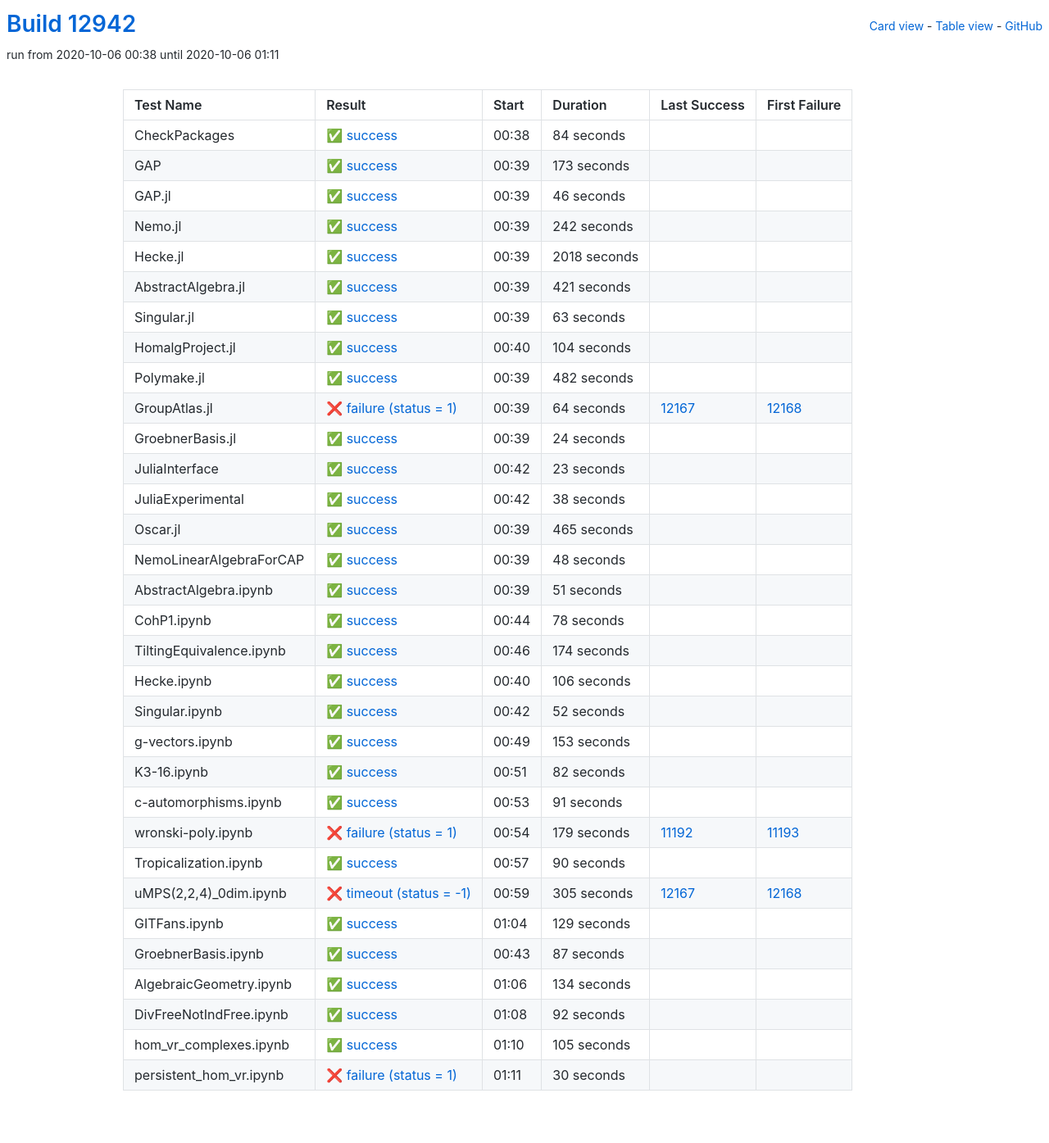
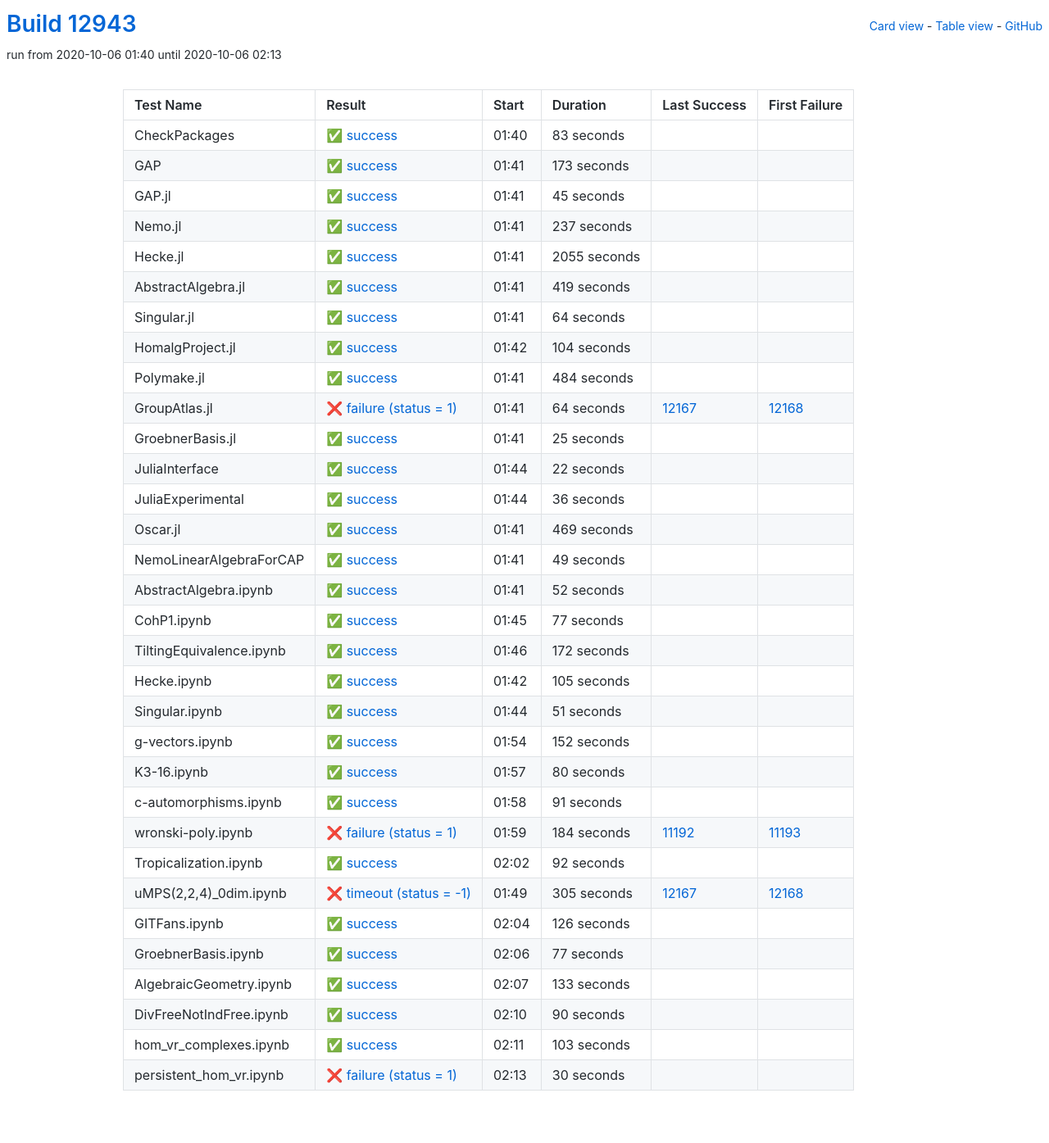
Before and after one commit to oscar-system/oscar-ci-status, a Jekyll site: the page built from table.html, in a window 1280 px wide. Shown: the whole page at 82% size. Built offline with Jekyll 4.4.1, drawn with Linux system fonts in a browser that asks for light colours.

Commit message:
Build #12943

```diff
--- a/_data/ci.yml
+++ b/_data/ci.yml
@@ -1,6 +1,6 @@
 ---
-build: 12942
-build_url: https://oscarci.mathematik.uni-kl.de/job/oscar/12942/
+build: 12943
+build_url: https://oscarci.mathematik.uni-kl.de/job/oscar/12943/
 job: oscar
 organization: oscar-system
 repo: oscar-ci-status
@@ -8,20 +8,20 @@ repourl: https://github.com/oscar-system/oscar-ci-status
 tests:
 - name: CheckPackages
   id: checkpackages
-  log: https://oscarci.mathematik.uni-kl.de/job/oscar/12942/artifact/logs/build-12942/CheckPackages.log
-  start: 2020-10-06 00:38
+  log: https://oscarci.mathematik.uni-kl.de/job/oscar/12943/artifact/logs/build-12943/CheckPackages.log
+  start: 2020-10-06 01:40
   success: true
   exitcode: 0
   status: success
-  duration: 84
+  duration: 83
   last_success: false
   last_success_url:
   first_failure: false
   first_failure_url:
 - name: GAP
   id: gap
-  log: https://oscarci.mathematik.uni-kl.de/job/oscar/12942/artifact/logs/build-12942/GAP.log
-  start: 2020-10-06 00:39
+  log: https://oscarci.mathematik.uni-kl.de/job/oscar/12943/artifact/logs/build-12943/GAP.log
+  start: 2020-10-06 01:41
   success: true
   exitcode: 0
   status: success
@@ -32,68 +32,68 @@ tests:
   first_failure_url:
 - name: GAP.jl
   id: gap-jl
-  log: https://oscarci.mathematik.uni-kl.de/job/oscar/12942/artifact/logs/build-12942/GAP.jl.log
-  start: 2020-10-06 00:39
+  log: https://oscarci.mathematik.uni-kl.de/job/oscar/12943/artifact/logs/build-12943/GAP.jl.log
+  start: 2020-10-06 01:41
   success: true
   exitcode: 0
   status: success
-  duration: 46
+  duration: 45
   last_success: false
   last_success_url:
   first_failure: false
   first_failure_url:
 - name: Nemo.jl
   id: nemo-jl
-  log: https://oscarci.mathematik.uni-kl.de/job/oscar/12942/artifact/logs/build-12942/Nemo.jl.log
-  start: 2020-10-06 00:39
+  log: https://oscarci.mathematik.uni-kl.de/job/oscar/12943/artifact/logs/build-12943/Nemo.jl.log
+  start: 2020-10-06 01:41
   success: true
   exitcode: 0
   status: success
-  duration: 242
+  duration: 237
   last_success: false
   last_success_url:
   first_failure: false
   first_failure_url:
 - name: Hecke.jl
   id: hecke-jl
-  log: https://oscarci.mathematik.uni-kl.de/job/oscar/12942/artifact/logs/build-12942/Hecke.jl.log
-  start: 2020-10-06 00:39
+  log: https://oscarci.mathematik.uni-kl.de/job/oscar/12943/artifact/logs/build-12943/Hecke.jl.log
+  start: 2020-10-06 01:41
   success: true
   exitcode: 0
   status: success
-  duration: 2018
+  duration: 2055
   last_success: false
   last_success_url:
   first_failure: false
   first_failure_url:
 - name: AbstractAlgebra.jl
   id: abstractalgebra-jl
-  log: https://oscarci.mathematik.uni-kl.de/job/oscar/12942/artifact/logs/build-12942/AbstractAlgebra.jl.log
-  start: 2020-10-06 00:39
+  log: https://oscarci.mathematik.uni-kl.de/job/oscar/12943/artifact/logs/build-12943/AbstractAlgebra.jl.log
+  start: 2020-10-06 01:41
   success: true
   exitcode: 0
   status: success
-  duration: 421
+  duration: 419
   last_success: false
   last_success_url:
   first_failure: false
   first_failure_url:
 - name: Singular.jl
   id: singular-jl
-  log: https://oscarci.mathematik.uni-kl.de/job/oscar/12942/artifact/logs/build-12942/Singular.jl.log
-  start: 2020-10-06 00:39
+  log: https://oscarci.mathematik.uni-kl.de/job/oscar/12943/artifact/logs/build-12943/Singular.jl.log
+  start: 2020-10-06 01:41
   success: true
   exitcode: 0
   status: success
-  duration: 63
+  duration: 64
   last_success: false
   last_success_url:
   first_failure: false
   first_failure_url:
 - name: HomalgProject.jl
   id: homalgproject-jl
-  log: https://oscarci.mathematik.uni-kl.de/job/oscar/12942/artifact/logs/build-12942/HomalgProject.jl.log
-  start: 2020-10-06 00:40
+  log: https://oscarci.mathematik.uni-kl.de/job/oscar/12943/artifact/logs/build-12943/HomalgProject.jl.log
+  start: 2020-10-06 01:42
   success: true
   exitcode: 0
   status: success
@@ -104,20 +104,20 @@ tests:
   first_failure_url:
 - name: Polymake.jl
   id: polymake-jl
-  log: https://oscarci.mathematik.uni-kl.de/job/oscar/12942/artifact/logs/build-12942/Polymake.jl.log
-  start: 2020-10-06 00:39
+  log: https://oscarci.mathematik.uni-kl.de/job/oscar/12943/artifact/logs/build-12943/Polymake.jl.log
+  start: 2020-10-06 01:41
   success: true
   exitcode: 0
   status: success
-  duration: 482
+  duration: 484
   last_success: false
   last_success_url:
   first_failure: false
   first_failure_url:
 - name: GroupAtlas.jl
   id: groupatlas-jl
-  log: https://oscarci.mathematik.uni-kl.de/job/oscar/12942/artifact/logs/build-12942/GroupAtlas.jl.log
-  start: 2020-10-06 00:39
+  log: https://oscarci.mathematik.uni-kl.de/job/oscar/12943/artifact/logs/build-12943/GroupAtlas.jl.log
+  start: 2020-10-06 01:41
   success: false
   exitcode: 1
   status: failure
@@ -128,68 +128,116 @@ tests:
   first_failure_url: https://oscarci.mathematik.uni-kl.de/job/oscar/12168/
 - name: GroebnerBasis.jl
   id: groebnerbasis-jl
-  log: https://oscarci.mathematik.uni-kl.de/job/oscar/12942/artifact/logs/build-12942/GroebnerBasis.jl.log
-  start: 2020-10-06 00:39
+  log: https://oscarci.mathematik.uni-kl.de/job/oscar/12943/artifact/logs/build-12943/GroebnerBasis.jl.log
+  start: 2020-10-06 01:41
   success: true
   exitcode: 0
   status: success
-  duration: 24
+  duration: 25
   last_success: false
   last_success_url:
   first_failure: false
   first_failure_url:
 - name: JuliaInterface
   id: juliainterface
-  log: https://oscarci.mathematik.uni-kl.de/job/oscar/12942/artifact/logs/build-12942/JuliaInterface.log
-  start: 2020-10-06 00:42
+  log: https://oscarci.mathematik.uni-kl.de/job/oscar/12943/artifact/logs/build-12943/JuliaInterface.log
+  start: 2020-10-06 01:44
   success: true
   exitcode: 0
   status: success
-  duration: 23
+  duration: 22
   last_success: false
   last_success_url:
   first_failure: false
   first_failure_url:
 - name: JuliaExperimental
   id: juliaexperimental
-  log: https://oscarci.mathematik.uni-kl.de/job/oscar/12942/artifact/logs/build-12942/JuliaExperimental.log
-  start: 2020-10-06 00:42
+  log: https://oscarci.mathematik.uni-kl.de/job/oscar/12943/artifact/logs/build-12943/JuliaExperimental.log
+  start: 2020-10-06 01:44
   success: true
   exitcode: 0
   status: success
-  duration: 38
+  duration: 36
   last_success: false
   last_success_url:
   first_failure: false
   first_failure_url:
 - name: Oscar.jl
   id: oscar-jl
-  log: https://oscarci.mathematik.uni-kl.de/job/oscar/12942/artifact/logs/build-12942/Oscar.jl.log
-  start: 2020-10-06 00:39
+  log: https://oscarci.mathematik.uni-kl.de/job/oscar/12943/artifact/logs/build-12943/Oscar.jl.log
+  start: 2020-10-06 01:41
   success: true
   exitcode: 0
   status: success
-  duration: 465
+  duration: 469
   last_success: false
   last_success_url:
   first_failure: false
   first_failure_url:
 - name: NemoLinearAlgebraForCAP
   id: nemolinearalgebraforcap
-  log: https://oscarci.mathematik.uni-kl.de/job/oscar/12942/artifact/logs/build-12942/NemoLinearAlgebraForCAP.log
-  start: 2020-10-06 00:39
+  log: https://oscarci.mathematik.uni-kl.de/job/oscar/12943/artifact/logs/build-12943/NemoLinearAlgebraForCAP.log
+  start: 2020-10-06 01:41
   success: true
   exitcode: 0
   status: success
-  duration: 48
+  duration: 49
   last_success: false
   last_success_url:
   first_failure: false
   first_failure_url:
 - name: AbstractAlgebra.ipynb
   id: abstractalgebra-ipynb
-  log: https://oscarci.mathematik.uni-kl.de/job/oscar/12942/artifact/logs/build-12942/AbstractAlgebra.ipynb.log
-  start: 2020-10-06 00:39
+  log: https://oscarci.mathematik.uni-kl.de/job/oscar/12943/artifact/logs/build-12943/AbstractAlgebra.ipynb.log
+  start: 2020-10-06 01:41
+  success: true
+  exitcode: 0
+  status: success
+  duration: 52
+  last_success: false
+  last_success_url:
+  first_failure: false
+  first_failure_url:
+- name: CohP1.ipynb
+  id: cohp1-ipynb
+  log: https://oscarci.mathematik.uni-kl.de/job/oscar/12943/artifact/logs/build-12943/CohP1.ipynb.log
+  start: 2020-10-06 01:45
+  success: true
+  exitcode: 0
+  status: success
+  duration: 77
+  last_success: false
+  last_success_url:
+  first_failure: false
+  first_failure_url:
+- name: TiltingEquivalence.ipynb
+  id: tiltingequivalence-ipynb
+  log: https://oscarci.mathematik.uni-kl.de/job/oscar/12943/artifact/logs/build-12943/TiltingEquivalence.ipynb.log
+  start: 2020-10-06 01:46
+  success: true
+  exitcode: 0
+  status: success
+  duration: 172
+  last_success: false
+  last_success_url:
+  first_failure: false
+  first_failure_url:
+- name: Hecke.ipynb
+  id: hecke-ipynb
+  log: https://oscarci.mathematik.uni-kl.de/job/oscar/12943/artifact/logs/build-12943/Hecke.ipynb.log
+  start: 2020-10-06 01:42
+  success: true
+  exitcode: 0
+  status: success
+  duration: 105
+  last_success: false
+  last_success_url:
+  first_failure: false
+  first_failure_url:
+- name: Singular.ipynb
+  id: singular-ipynb
+  log: https://oscarci.mathematik.uni-kl.de/job/oscar/12943/artifact/logs/build-12943/Singular.ipynb.log
+  start: 2020-10-06 01:44
   success: true
   exitcode: 0
   status: success
@@ -198,82 +246,34 @@ tests:
   last_success_url:
   first_failure: false
   first_failure_url:
-- name: CohP1.ipynb
-  id: cohp1-ipynb
-  log: https://oscarci.mathematik.uni-kl.de/job/oscar/12942/artifact/logs/build-12942/CohP1.ipynb.log
-  start: 2020-10-06 00:44
+- name: g-vectors.ipynb
+  id: g-vectors-ipynb
+  log: https://oscarci.mathematik.uni-kl.de/job/oscar/12943/artifact/logs/build-12943/g-vectors.ipynb.log
+  start: 2020-10-06 01:54
   success: true
   exitcode: 0
   status: success
-  duration: 78
-  last_success: false
-  last_success_url:
-  first_failure: false
-  first_failure_url:
-- name: TiltingEquivalence.ipynb
-  id: tiltingequivalence-ipynb
-  log: https://oscarci.mathematik.uni-kl.de/job/oscar/12942/artifact/logs/build-12942/TiltingEquivalence.ipynb.log
-  start: 2020-10-06 00:46
-  success: true
-  exitcode: 0
-  status: success
-  duration: 174
-  last_success: false
-  last_success_url:
-  first_failure: false
-  first_failure_url:
-- name: Hecke.ipynb
-  id: hecke-ipynb
-  log: https://oscarci.mathematik.uni-kl.de/job/oscar/12942/artifact/logs/build-12942/Hecke.ipynb.log
-  start: 2020-10-06 00:40
-  success: true
-  exitcode: 0
-  status: success
-  duration: 106
-  last_success: false
-  last_success_url:
-  first_failure: false
-  first_failure_url:
-- name: Singular.ipynb
-  id: singular-ipynb
-  log: https://oscarci.mathematik.uni-kl.de/job/oscar/12942/artifact/logs/build-12942/Singular.ipynb.log
-  start: 2020-10-06 00:42
-  success: true
-  exitcode: 0
-  status: success
-  duration: 52
-  last_success: false
-  last_success_url:
-  first_failure: false
-  first_failure_url:
-- name: g-vectors.ipynb
-  id: g-vectors-ipynb
-  log: https://oscarci.mathematik.uni-kl.de/job/oscar/12942/artifact/logs/build-12942/g-vectors.ipynb.log
-  start: 2020-10-06 00:49
-  success: true
-  exitcode: 0
-  status: success
-  duration: 153
+  duration: 152
   last_success: false
   last_success_url:
   first_failure: false
   first_failure_url:
 - name: K3-16.ipynb
   id: k3-16-ipynb
-  log: https://oscarci.mathematik.uni-kl.de/job/oscar/12942/artifact/logs/build-12942/K3-16.ipynb.log
-  start: 2020-10-06 00:51
+  log: https://oscarci.mathematik.uni-kl.de/job/oscar/12943/artifact/logs/build-12943/K3-16.ipynb.log
+  start: 2020-10-06 01:57
   success: true
   exitcode: 0
   status: success
-  duration: 82
+  duration: 80
   last_success: false
   last_success_url:
   first_failure: false
   first_failure_url:
 - name: c-automorphisms.ipynb
   id: c-automorphisms-ipynb
-  log: https://oscarci.mathematik.uni-kl.de/job/oscar/12942/artifact/logs/build-12942/c-automorphisms.ipynb.log
-  start: 2020-10-06 00:53
+  log: https://oscarci.mathematik.uni-kl.de/job/oscar/12943/artifact/logs/build-12943/c-automorphisms.ipynb.log
+  start: 2020-10-06 01:58
   success: true
   exitcode: 0
   status: success
@@ -284,32 +284,32 @@ tests:
   first_failure_url:
 - name: wronski-poly.ipynb
   id: wronski-poly-ipynb
-  log: https://oscarci.mathematik.uni-kl.de/job/oscar/12942/artifact/logs/build-12942/wronski-poly.ipynb.log
-  start: 2020-10-06 00:54
+  log: https://oscarci.mathematik.uni-kl.de/job/oscar/12943/artifact/logs/build-12943/wronski-poly.ipynb.log
+  start: 2020-10-06 01:59
   success: false
   exitcode: 1
   status: failure
-  duration: 179
+  duration: 184
   last_success: 11192
   last_success_url: https://oscarci.mathematik.uni-kl.de/job/oscar/11192/
   first_failure: 11193
   first_failure_url: https://oscarci.mathematik.uni-kl.de/job/oscar/11193/
 - name: Tropicalization.ipynb
   id: tropicalization-ipynb
-  log: https://oscarci.mathematik.uni-kl.de/job/oscar/12942/artifact/logs/build-12942/Tropicalization.ipynb.log
-  start: 2020-10-06 00:57
+  log: https://oscarci.mathematik.uni-kl.de/job/oscar/12943/artifact/logs/build-12943/Tropicalization.ipynb.log
+  start: 2020-10-06 02:02
   success: true
   exitcode: 0
   status: success
-  duration: 90
+  duration: 92
   last_success: false
   last_success_url:
   first_failure: false
   first_failure_url:
 - name: uMPS(2,2,4)_0dim.ipynb
   id: umps-2-2-4-0dim-ipynb
-  log: https://oscarci.mathematik.uni-kl.de/job/oscar/12942/artifact/logs/build-12942/uMPS-2-2-4-_0dim.ipynb.log
-  start: 2020-10-06 00:59
+  log: https://oscarci.mathematik.uni-kl.de/job/oscar/12943/artifact/logs/build-12943/uMPS-2-2-4-_0dim.ipynb.log
+  start: 2020-10-06 01:49
   success: false
   exitcode: -1
   status: timeout
@@ -320,68 +320,68 @@ tests:
   first_failure_url: https://oscarci.mathematik.uni-kl.de/job/oscar/12168/
 - name: GITFans.ipynb
   id: gitfans-ipynb
-  log: https://oscarci.mathematik.uni-kl.de/job/oscar/12942/artifact/logs/build-12942/GITFans.ipynb.log
-  start: 2020-10-06 01:04
+  log: https://oscarci.mathematik.uni-kl.de/job/oscar/12943/artifact/logs/build-12943/GITFans.ipynb.log
+  start: 2020-10-06 02:04
   success: true
   exitcode: 0
   status: success
-  duration: 129
+  duration: 126
   last_success: false
   last_success_url:
   first_failure: false
   first_failure_url:
 - name: GroebnerBasis.ipynb
   id: groebnerbasis-ipynb
-  log: https://oscarci.mathematik.uni-kl.de/job/oscar/12942/artifact/logs/build-12942/GroebnerBasis.ipynb.log
-  start: 2020-10-06 00:43
+  log: https://oscarci.mathematik.uni-kl.de/job/oscar/12943/artifact/logs/build-12943/GroebnerBasis.ipynb.log
+  start: 2020-10-06 02:06
   success: true
   exitcode: 0
   status: success
-  duration: 87
+  duration: 77
   last_success: false
   last_success_url:
   first_failure: false
   first_failure_url:
 - name: AlgebraicGeometry.ipynb
   id: algebraicgeometry-ipynb
-  log: https://oscarci.mathematik.uni-kl.de/job/oscar/12942/artifact/logs/build-12942/AlgebraicGeometry.ipynb.log
-  start: 2020-10-06 01:06
+  log: https://oscarci.mathematik.uni-kl.de/job/oscar/12943/artifact/logs/build-12943/AlgebraicGeometry.ipynb.log
+  start: 2020-10-06 02:07
   success: true
   exitcode: 0
   status: success
-  duration: 134
+  duration: 133
   last_success: false
   last_success_url:
   first_failure: false
   first_failure_url:
 - name: DivFreeNotIndFree.ipynb
   id: divfreenotindfree-ipynb
-  log: https://oscarci.mathematik.uni-kl.de/job/oscar/12942/artifact/logs/build-12942/DivFreeNotIndFree.ipynb.log
-  start: 2020-10-06 01:08
+  log: https://oscarci.mathematik.uni-kl.de/job/oscar/12943/artifact/logs/build-12943/DivFreeNotIndFree.ipynb.log
+  start: 2020-10-06 02:10
   success: true
   exitcode: 0
   status: success
-  duration: 92
+  duration: 90
   last_success: false
   last_success_url:
   first_failure: false
   first_failure_url:
 - name: hom_vr_complexes.ipynb
   id: hom-vr-complexes-ipynb
-  log: https://oscarci.mathematik.uni-kl.de/job/oscar/12942/artifact/logs/build-12942/hom_vr_complexes.ipynb.log
-  start: 2020-10-06 01:10
+  log: https://oscarci.mathematik.uni-kl.de/job/oscar/12943/artifact/logs/build-12943/hom_vr_complexes.ipynb.log
+  start: 2020-10-06 02:11
   success: true
   exitcode: 0
   status: success
-  duration: 105
+  duration: 103
   last_success: false
   last_success_url:
   first_failure: false
   first_failure_url:
 - name: persistent_hom_vr.ipynb
   id: persistent-hom-vr-ipynb
-  log: https://oscarci.mathematik.uni-kl.de/job/oscar/12942/artifact/logs/build-12942/persistent_hom_vr.ipynb.log
-  start: 2020-10-06 01:11
+  log: https://oscarci.mathematik.uni-kl.de/job/oscar/12943/artifact/logs/build-12943/persistent_hom_vr.ipynb.log
+  start: 2020-10-06 02:13
   success: false
   exitcode: 1
   status: failure
```
Also changed, not shown: README.md.
